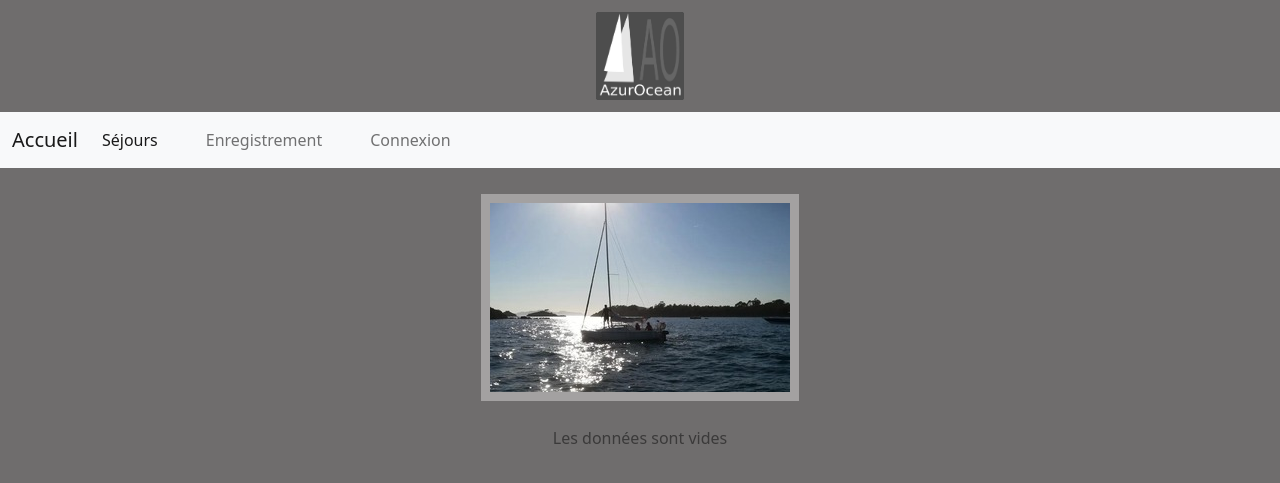
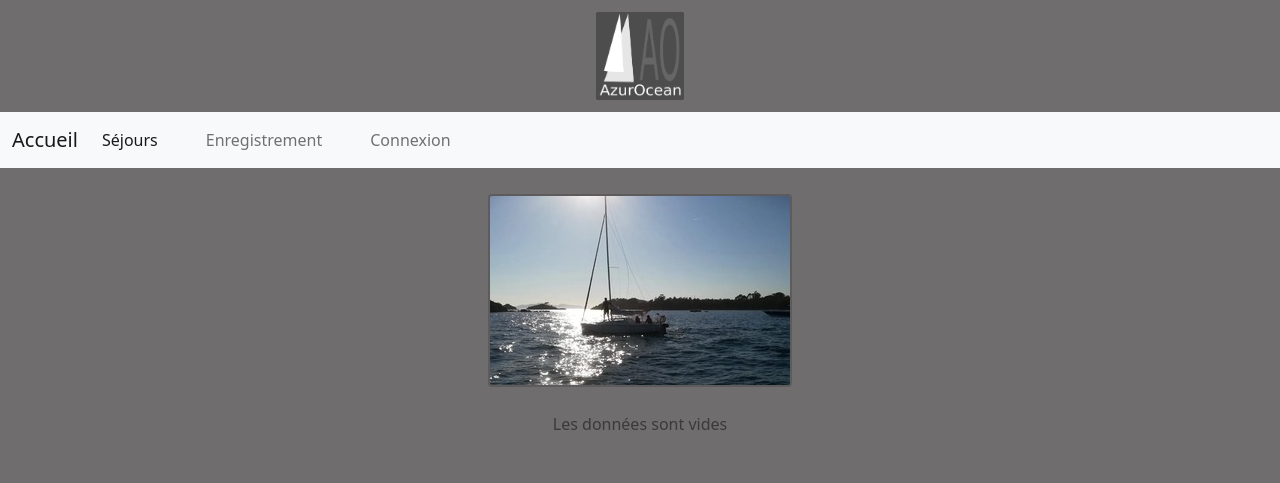
Before and after one commit to Erysam/siteAzurOceanRe, a PHP site: page /siteAzurOceanRe/siteNautique.php in a window 1280 px wide. Shown: the top 483 px of the page. Run offline with PHP 8.4, Linux system fonts and the light colour scheme.

Commit message:
modif contour images en tete

```diff
--- a/azurOceanCss.css
+++ b/azurOceanCss.css
@@ -74,7 +74,8 @@ p {
 
 /*liseré sur photo enTete de siteNautique.php*/
 .imgBord {
-    border: 9px solid rgba(252, 249, 249, 0.37);
+    border: 2px solid rgba(63, 61, 61, 0.37);
+    border-radius: 4px;
 }
 
 .imgSejResa {
```
